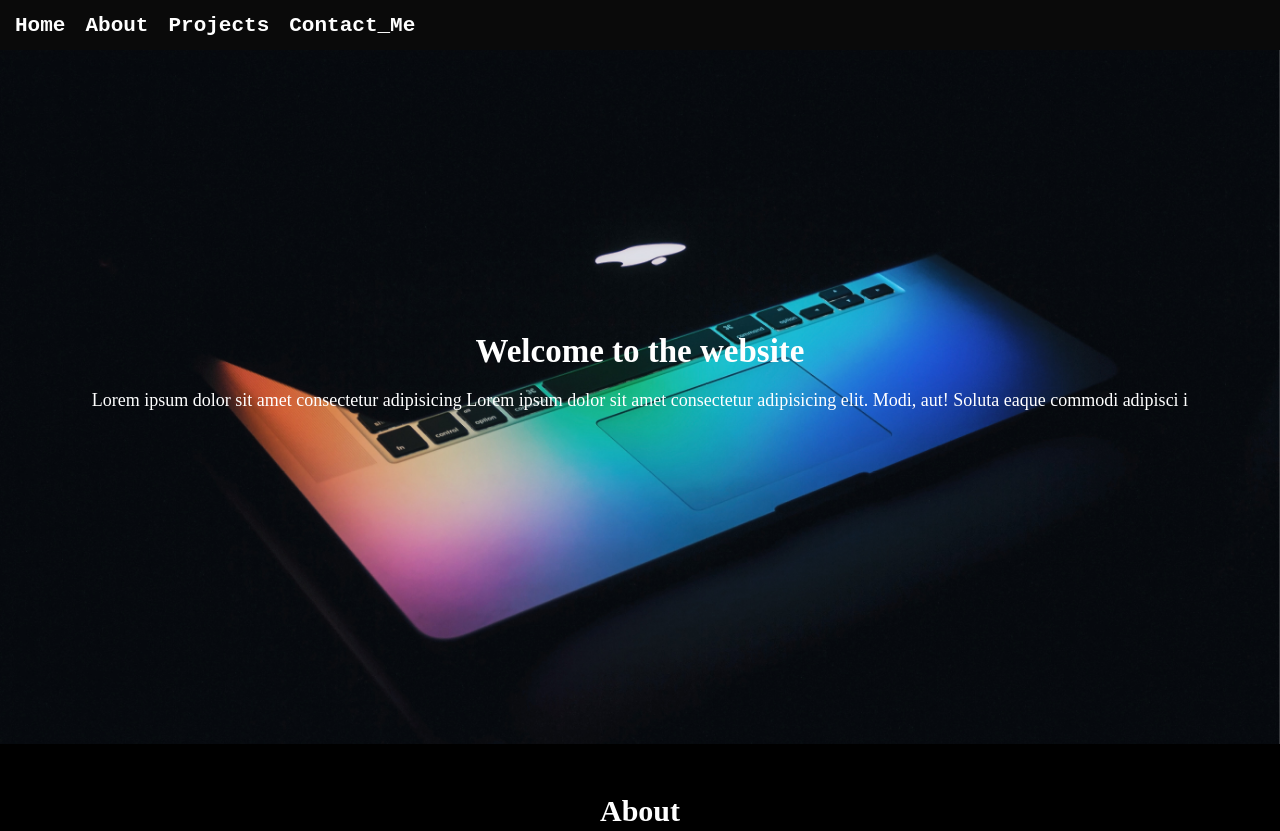
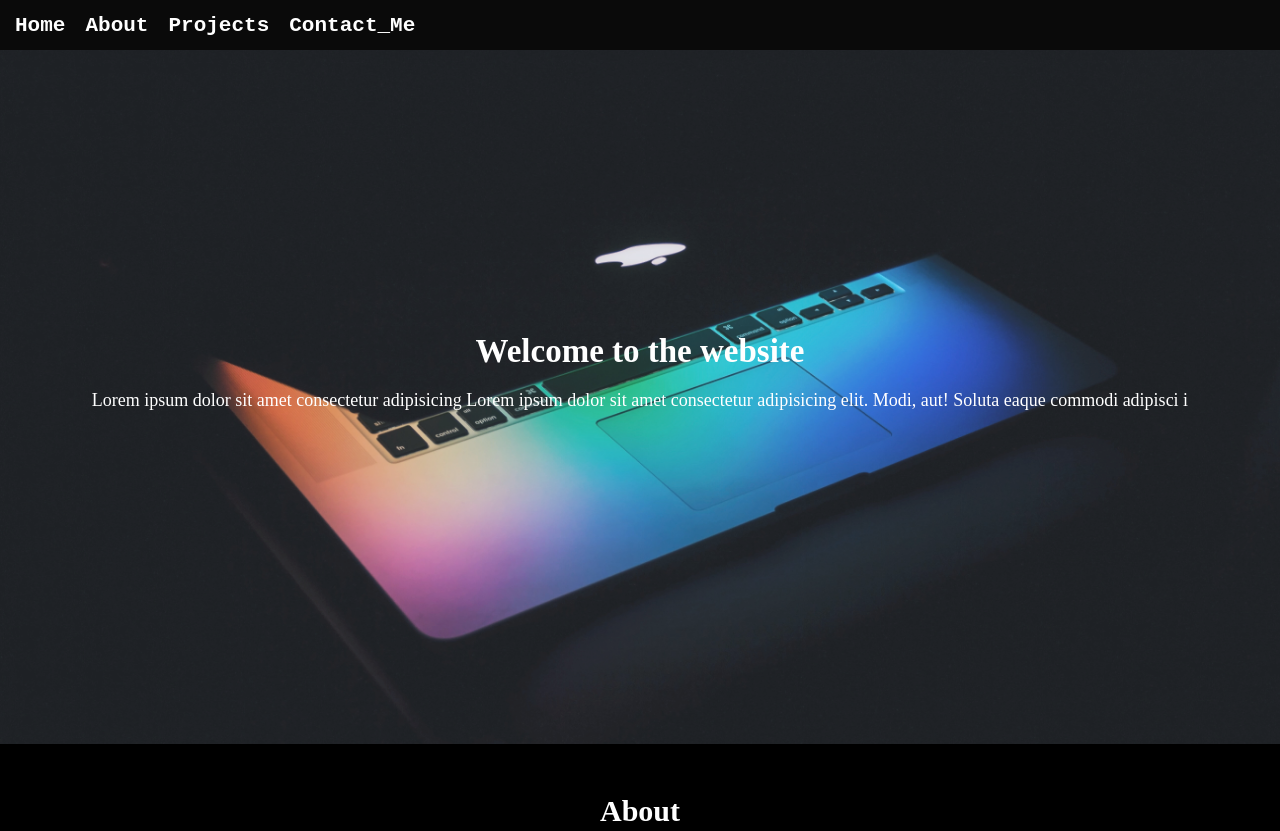
Before and after one commit to HarshitGalphat/harshit_portfolio, a plain HTML site: page index.html in a window 1280 px wide. Shown: the top 831 px of the page. Drawn offline with Linux system fonts and the light colour scheme.

Commit message:
Update style.css

```diff
--- a/style.css
+++ b/style.css
@@ -54,7 +54,7 @@ a:hover {
     width: 100%;
     height: 100vh;
     z-index: -5;
-/*     opacity: 0.9; */
+    opacity: 0.9;
 }
 #navigation {
     list-style: none;
```
